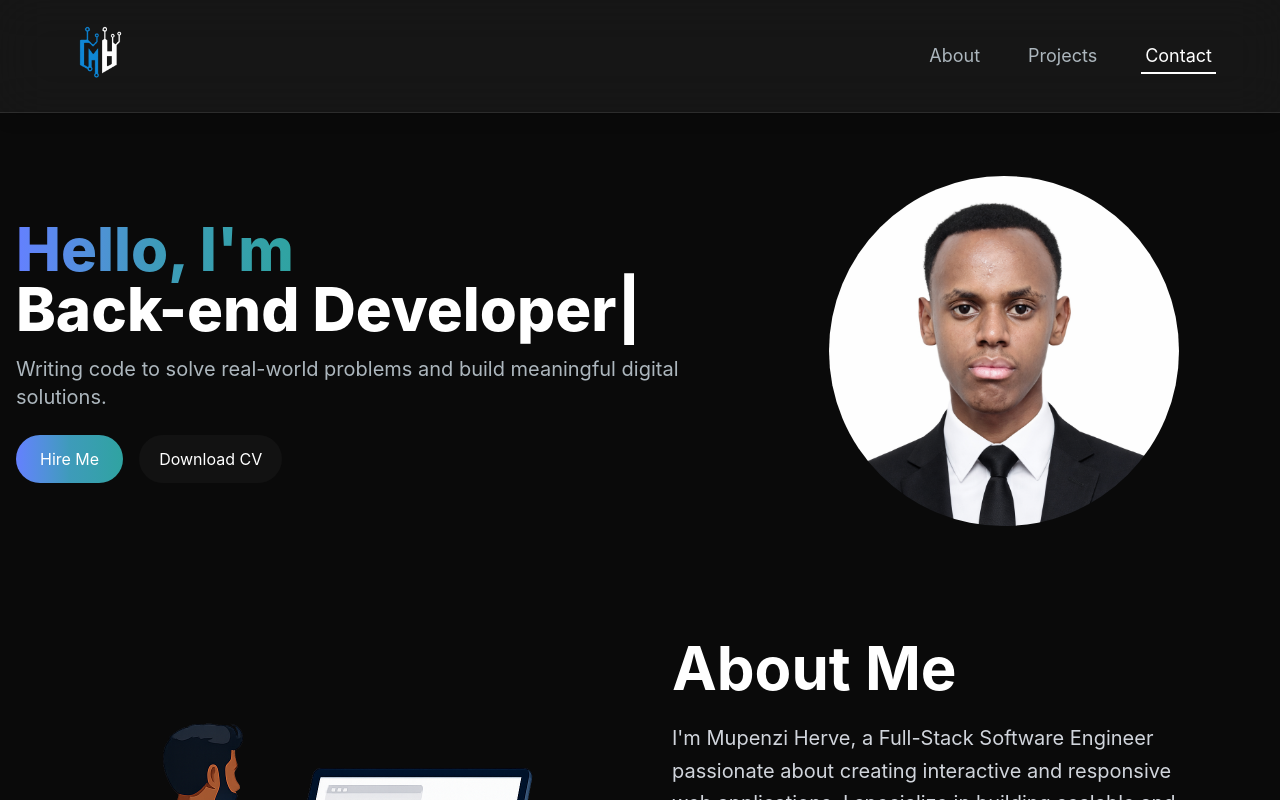
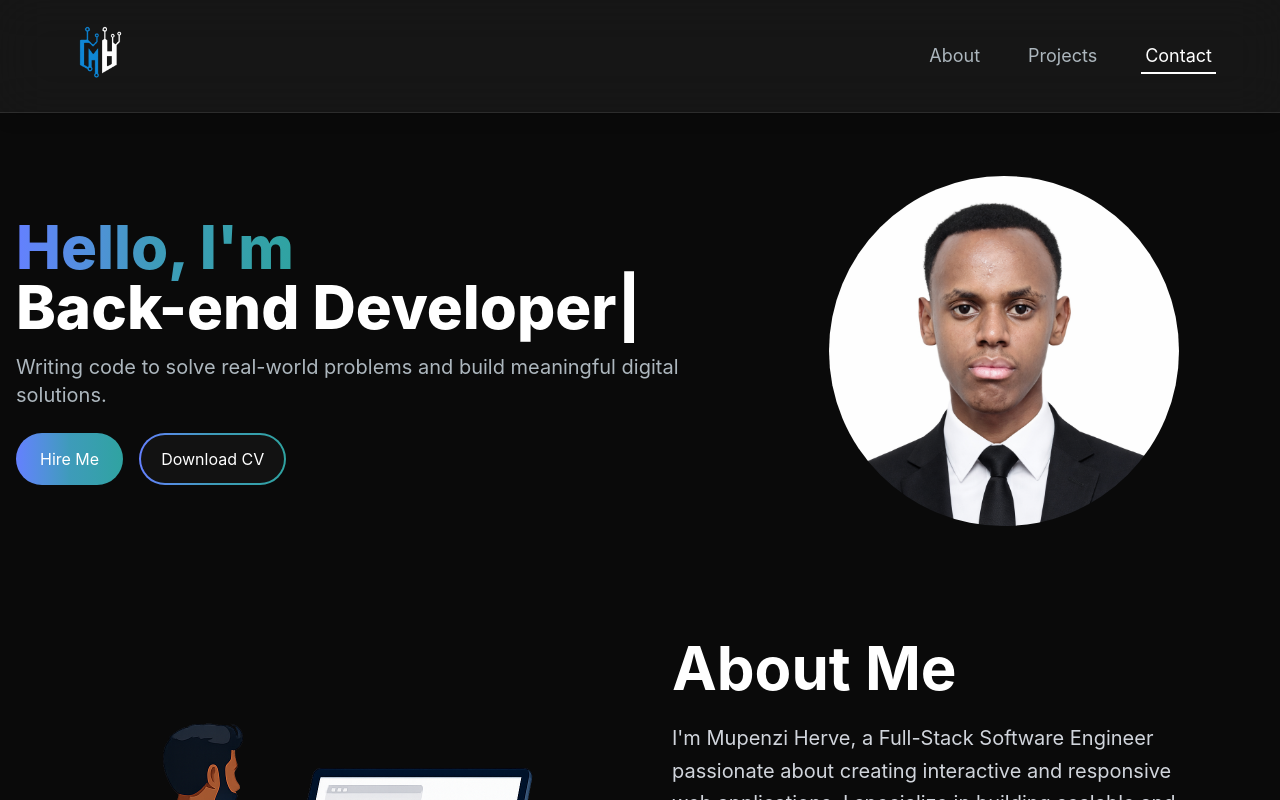
Before and after one commit to mupenziherve/non-stop-challenges, a Next.js app in the folder my-portifolio/portifolio/: page / in a window 1280 px wide. Shown: the top 800 px of the page. Built offline with nearby package versions, Linux system fonts and the light colour scheme.

Commit message:
achievement section

```diff
--- a/my-portifolio/portifolio/app/components/EmailSection.jsx
+++ b/my-portifolio/portifolio/app/components/EmailSection.jsx
@@ -69,7 +69,6 @@ const EmailSection = () => {
       <div className="absolute inset-0 -z-10 bg-linear-to-r from-black via-gray-900 to-black" />
       <div className="absolute top-10 left-10 w-72 h-72 bg-blue-500/20 blur-3xl rounded-full" />
       <div className="absolute bottom-10 right-10 w-72 h-72 bg-blue-500/20 blur-3xl rounded-full" />
-
 
       <div className="flex flex-col justify-center">
         <h5 className="text-3xl font-bold text-white mb-4">Let’s Connect</h5>
@@ -147,14 +146,14 @@ const EmailSection = () => {
               name="message"
               rows={5}
               placeholder="Write your message here..."
-              className="w-full rounded-xl bg-white/5 border border-white/10 px-4 py-3 text-sm text-white placeholder-gray-400 focus:outline-none focus:ring-2 focus:ring-blue-500 transition"
+              className="w-full rounded-xl  bg-white/5 border border-white/10 px-4 py-3 text-sm text-white placeholder-gray-400 focus:outline-none focus:ring-2 focus:ring-blue-500 transition"
             />
           </div>
 
           <button
             type="submit"
             disabled={status === 'loading'}
-            className="w-full py-3 rounded-xl bg-linear-to-r from-blue-500 via-cyan-500 to-teal-500 text-white font-semibold hover:opacity-90 transition duration-300 shadow-lg shadow-blue-500/20 disabled:opacity-50"
+            className="w-full py-3 rounded-xl bg-linear-to-r from-blue-500 via-cyan-500 to-teal-500 text-white font-semibold cursor-pointer hover:scale-101 hover:opacity-90 transition duration-300 shadow-lg shadow-blue-500/20 disabled:opacity-50"
           >
             {status === 'loading' ? 'Sending...' : 'Send Message'}
           </button>
--- a/my-portifolio/portifolio/app/components/HeroSection.jsx
+++ b/my-portifolio/portifolio/app/components/HeroSection.jsx
@@ -4,7 +4,6 @@ import { TypeAnimation } from 'react-type-animation'
 
 const HeroSection = () => {
   const handleHireMeClick = () => {
-
     const contactSection = document.getElementById('contact')
     if (contactSection) {
       contactSection.scrollIntoView({ behavior: 'smooth' })
@@ -47,7 +46,7 @@ const HeroSection = () => {
 
             <button
               onClick={handleHireMeClick}
-              className="bg-linear-to-r cursor-pointer from-[#6480ff] via-[#3e9bba] to-[#2fa3a1] w-full sm:w-fit rounded-full text-white px-6 py-3 hover:opacity-90 transition"
+              className="bg-linear-to-r cursor-pointer from-[#6480ff] via-[#3e9bba] to-[#2fa3a1]  w-full sm:w-fit rounded-full text-white px-6 py-3 hover:opacity-90 transition"
             >
               Hire Me
             </button>
@@ -55,15 +54,14 @@ const HeroSection = () => {
             <a
               href="/Herve_Mupenzi_CV.pdf"
               download
-              className="w-full sm:w-fit cursor-pointer rounded-full hover:opacity-90 transition"
+              className="w-full sm:w-fit cursor-pointer rounded-full p-[2px] bg-linear-to-r from-[#6480ff] via-[#3e9bba] to-[#2fa3a1] hover:opacity-90 transition"
             >
-              <div className="block bg-[#121212]  hover:bg-slate-800 rounded-full px-5 py-3 text-white text-center">
+              <div className="block bg-[#121212] rounded-full px-5 py-3 text-white text-center">
                 Download CV
               </div>
             </a>
           </div>
         </div>
-
 
         <div className="col-span-5 flex justify-center mt-8 lg:mt-0">
           <div
```
